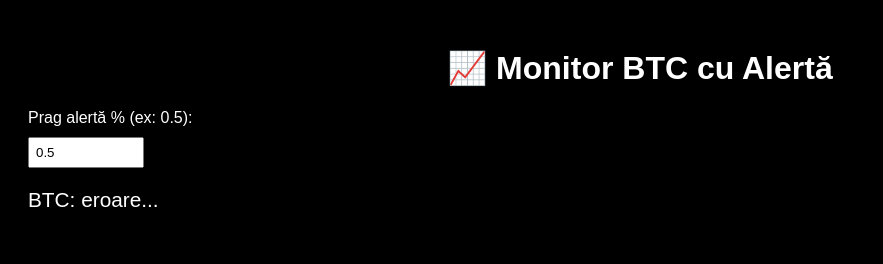
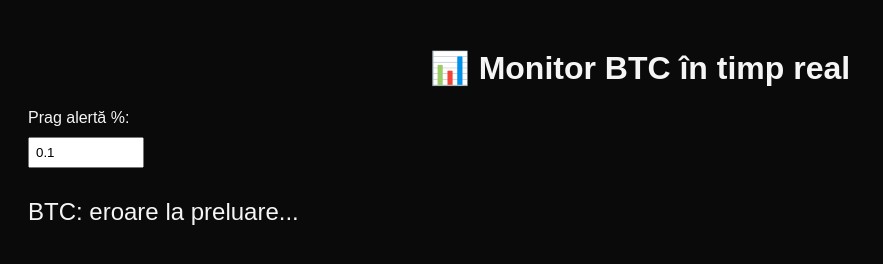
Before and after one commit to alfinro/sp500-alerts, a website: page public/index.html in a window 1280 px wide. Shown: the whole page, without its empty margins (0-883 px from the left). Drawn offline with Linux system fonts and the light colour scheme; no server answers.

Commit message:
Add files via upload
v4.1

```diff
--- a/public/index.html
+++ b/public/index.html
@@ -3,27 +3,27 @@
 <head>
   <meta charset="UTF-8" />
   <meta name="viewport" content="width=device-width, initial-scale=1.0"/>
-  <title>📈 Monitor Financiar</title>
+  <title>📈 Monitor BTC + Alertă</title>
   <style>
-    body { background: #000; color: #fff; font-family: sans-serif; padding: 20px; }
+    body { background: #0a0a0a; color: #f5f5f5; font-family: sans-serif; padding: 20px; }
     h1 { text-align: center; }
-    .instrument { margin: 15px 0; font-size: 1.3em; }
-    .alert { background: #ff0; color: #000; padding: 10px; font-weight: bold; margin-top: 10px; display: none; }
+    .instrument { margin: 20px 0; font-size: 1.5em; }
+    .alert { background: yellow; color: black; padding: 12px; font-weight: bold; margin-top: 10px; display: none; }
     label, input { display: block; margin-top: 10px; }
     input { padding: 6px; width: 100px; }
-    .config { margin-bottom: 20px; }
+    .config { margin-bottom: 30px; }
   </style>
 </head>
 <body>
-  <h1>📈 Monitor BTC cu Alertă</h1>
+  <h1>📊 Monitor BTC în timp real</h1>
 
   <div class="config">
-    <label for="threshold">Prag alertă % (ex: 0.5):</label>
-    <input type="number" id="threshold" value="0.5" step="0.1" />
+    <label for="threshold">Prag alertă %:</label>
+    <input type="number" id="threshold" value="0.1" step="0.1" />
   </div>
 
   <div class="instrument" id="btc">BTC: încărcare...</div>
-  <div id="alert" class="alert">⚠️ ALERTĂ BTC! Depășit pragul!</div>
+  <div id="alert" class="alert"></div>
 
   <audio id="alert-sound" src="alert.mp3" preload="auto"></audio>
 
@@ -37,9 +37,16 @@
 
     async function fetchBTC() {
       try {
-        const res = await fetch("https://api.coingecko.com/api/v3/simple/price?ids=bitcoin&vs_currencies=usd");
-        const data = await res.json();
-        const price = data.bitcoin.usd;
+        let price = null;
+        try {
+          const res = await fetch("https://api.coingecko.com/api/v3/simple/price?ids=bitcoin&vs_currencies=usd");
+          const data = await res.json();
+          price = data.bitcoin.usd;
+        } catch {
+          const alt = await fetch("https://api.coincap.io/v2/assets/bitcoin");
+          const altData = await alt.json();
+          price = parseFloat(altData.data.priceUsd);
+        }
 
         const display = document.getElementById("btc");
         display.textContent = `BTC: $${price.toLocaleString("en-US", { minimumFractionDigits: 2 })}`;
@@ -47,18 +54,21 @@
         if (previousPrice !== null) {
           const diff = ((price - previousPrice) / previousPrice) * 100;
           if (Math.abs(diff) >= threshold) {
-            showAlert();
+            const direction = diff > 0 ? "↑" : "↓";
+            const formattedDiff = `${direction} ${Math.abs(diff).toFixed(2)}%`;
+            showAlert(`⚠️ BTC ${formattedDiff}`);
           }
         }
 
         previousPrice = price;
       } catch (e) {
-        document.getElementById("btc").textContent = "BTC: eroare...";
+        document.getElementById("btc").textContent = "BTC: eroare la preluare...";
       }
     }
 
-    function showAlert() {
+    function showAlert(message) {
       const alertBox = document.getElementById("alert");
+      alertBox.textContent = message;
       alertBox.style.display = "block";
       const audio = document.getElementById("alert-sound");
       audio.play().catch(() => {});
```
Also changed, not shown: 1 other file.
